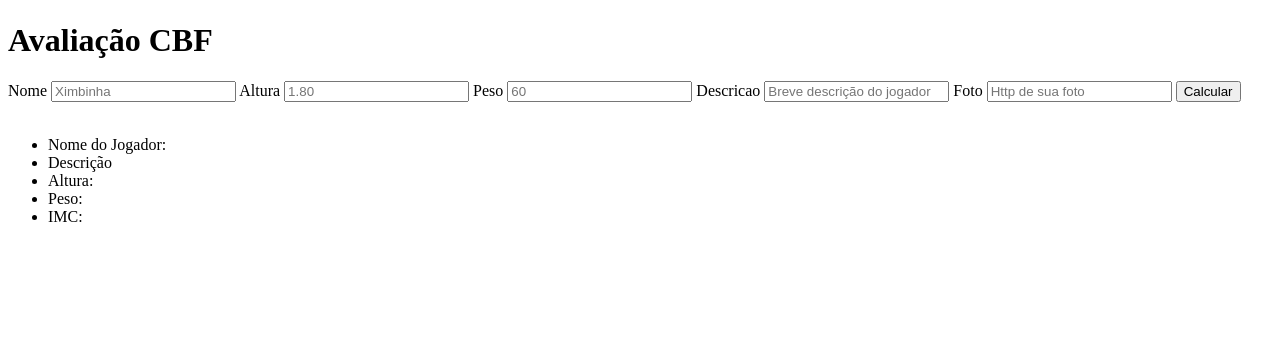
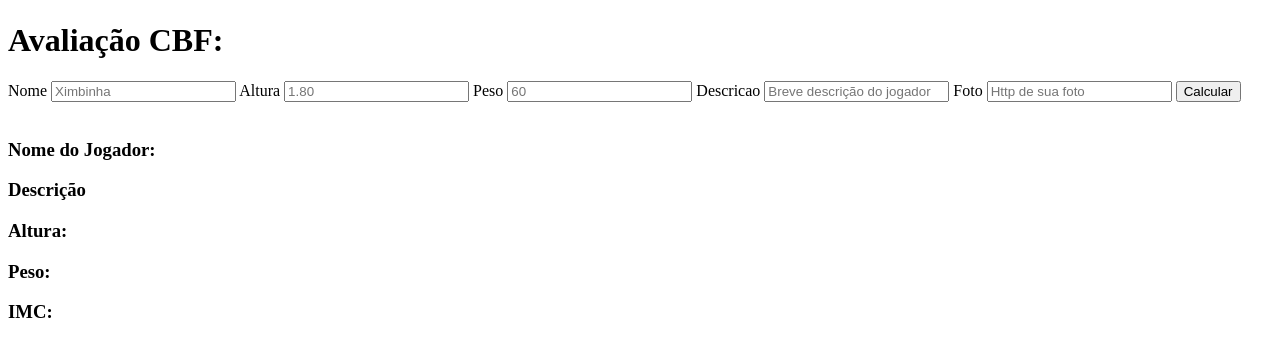
Before and after one commit to MuMuDosGrau/IMC, a plain HTML site: page formulário/index.html in a window 1280 px wide. Shown: the part 277-634 px from the top of the page. Drawn offline with Linux system fonts and the light colour scheme.

Commit message:
Update index.html

```diff
--- a/formulário/index.html
+++ b/formulário/index.html
@@ -9,7 +9,7 @@
 
 <body>
     <img src="logo.png">
-    <h1>Avaliação CBF</h1>
+    <h1>Avaliação CBF:</h1>
     <form>
 
         <label for="nome">Nome</label>
@@ -34,13 +34,13 @@
 
     <div>
         <img id="fotoJogador"/>
-        <ul>
-        <li id="nome">Nome do Jogador: </li>
-        <li id="descricao">Descrição</li>
-        <li id="altura">Altura: </li>
-        <li id="peso">Peso: </li>
-        <li id="imc">IMC: </li>
-        </ul>
+
+        <h3 id="nome">Nome do Jogador: </h3>
+        <h3 id="descricao">Descrição</h3>
+        <h3 id="altura">Altura: </h3>
+        <h3 id="peso">Peso: </h3>
+        <h3 id="imc">IMC: </h3>
+
 
     </div>
 
```
